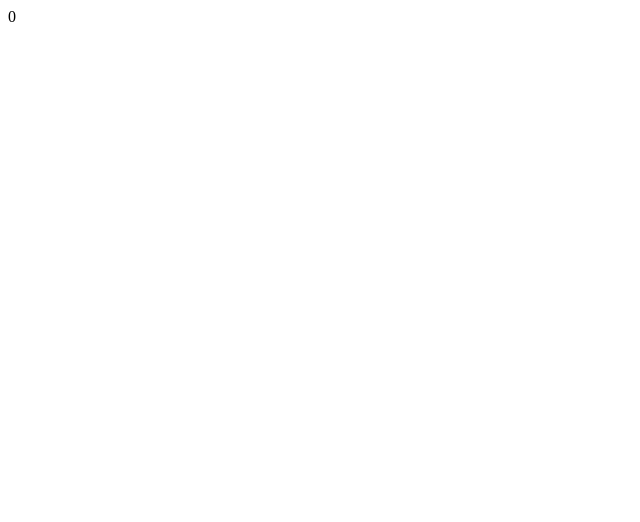
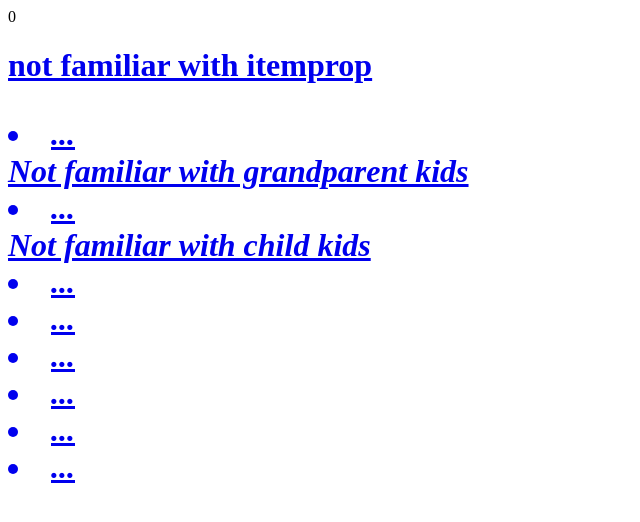
Before and after one commit to lds59/HTML_basics, a plain HTML site: page index.html in a window 1280 px wide. Shown: the whole page, without its empty margins (0-640 px from the left). Drawn offline with Linux system fonts and the light colour scheme.

Commit message:
add index.html

```diff
--- a/index.html
+++ b/index.html
@@ -13,8 +13,22 @@
         </a>
         <span class="header-cart__bubble cartCount has-items cartCount-updater hidden-count">0</span>
         </div>
+        <div class="logo-wrapper">
+          <h1 class="h4 header-logo" itemscope=""itemtype="http://schema.org/organizaion">
+            <a href="/" itemprop="url"> not familiar with itemprop
+              <i class="icon icon"
         <div class="header-menu nav-wrapper">
           <ul class="main-menu accessibleNav"></ul>
+             <li class="grandparent kids-4">...</li>  Not familiar with grandparent kids
+             <li class="child kids-0">...</li>        Not familiar with child kids
+             <li class="child kids-0">...</li>
+             <li class="child kids-0">...</li>
+             <li class="child kids-0">...</li>
+             <li class="child kids-0">...</li>
+             <li class="child kids-0">...</li>
+             <li class="cart-text-link">...</li>
+           </ul>
           </div>
+        </div>
   </body>
 </html>
```
